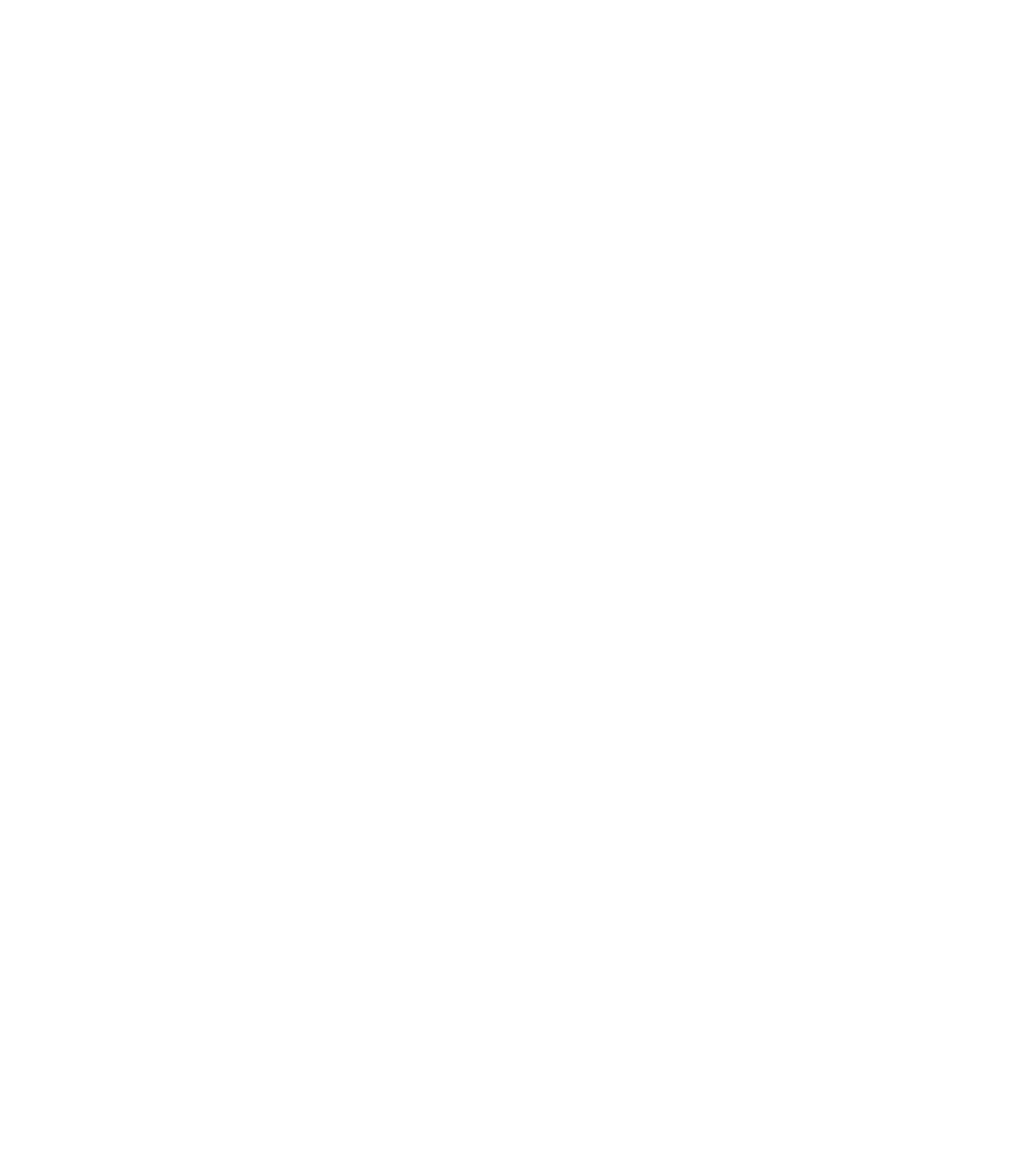
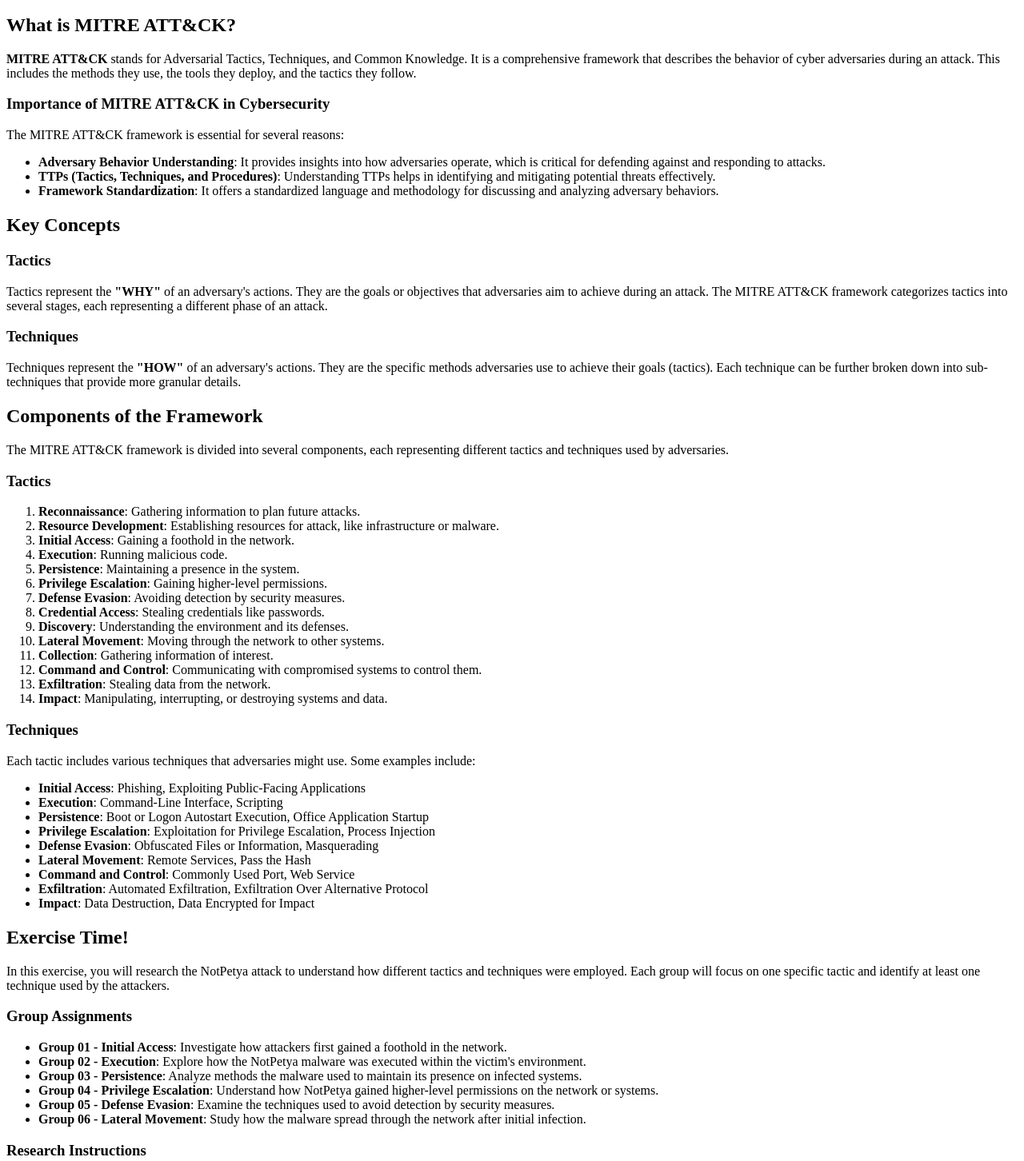
Before and after one commit to scissorhands26/lms, a Next.js app: page /c3/block01/mitre in a window 1280 px wide. Shown: the part 118-1570 px from the top of the page at 80% size. Before the commit the page ends 800 px from the top, so only its background shows below. Built offline with nearby package versions, Linux system fonts and the light colour scheme.

Commit message:
Added Mitre docs

```diff
--- a/pages/c3/block01/mitre.mdx
+++ b/pages/c3/block01/mitre.mdx
@@ -0,0 +1,87 @@
+# Introduction to MITRE ATT&CK
+
+Understanding the MITRE ATT&CK framework, its components, and its importance in cybersecurity will form a baseline for your knowledge. As members of the Cyber National Mission Force, gaining base understanding of adversary tactics and techniques is crucial for successful operations.
+
+## What is MITRE ATT&CK?
+
+**MITRE ATT&CK** stands for Adversarial Tactics, Techniques, and Common Knowledge. It is a comprehensive framework that describes the behavior of cyber adversaries during an attack. This includes the methods they use, the tools they deploy, and the tactics they follow.
+
+### Importance of MITRE ATT&CK in Cybersecurity
+
+The MITRE ATT&CK framework is essential for several reasons:
+
+- **Adversary Behavior Understanding**: It provides insights into how adversaries operate, which is critical for defending against and responding to attacks.
+- **TTPs (Tactics, Techniques, and Procedures)**: Understanding TTPs helps in identifying and mitigating potential threats effectively.
+- **Framework Standardization**: It offers a standardized language and methodology for discussing and analyzing adversary behaviors.
+
+## Key Concepts
+
+### Tactics
+
+Tactics represent the **"WHY"** of an adversary's actions. They are the goals or objectives that adversaries aim to achieve during an attack. The MITRE ATT&CK framework categorizes tactics into several stages, each representing a different phase of an attack.
+
+### Techniques
+
+Techniques represent the **"HOW"** of an adversary's actions. They are the specific methods adversaries use to achieve their goals (tactics). Each technique can be further broken down into sub-techniques that provide more granular details.
+
+## Components of the Framework
+
+The MITRE ATT&CK framework is divided into several components, each representing different tactics and techniques used by adversaries.
+
+### Tactics
+
+1. **Reconnaissance**: Gathering information to plan future attacks.
+2. **Resource Development**: Establishing resources for attack, like infrastructure or malware.
+3. **Initial Access**: Gaining a foothold in the network.
+4. **Execution**: Running malicious code.
+5. **Persistence**: Maintaining a presence in the system.
+6. **Privilege Escalation**: Gaining higher-level permissions.
+7. **Defense Evasion**: Avoiding detection by security measures.
+8. **Credential Access**: Stealing credentials like passwords.
+9. **Discovery**: Understanding the environment and its defenses.
+10. **Lateral Movement**: Moving through the network to other systems.
+11. **Collection**: Gathering information of interest.
+12. **Command and Control**: Communicating with compromised systems to control them.
+13. **Exfiltration**: Stealing data from the network.
+14. **Impact**: Manipulating, interrupting, or destroying systems and data.
+
+### Techniques
+
+Each tactic includes various techniques that adversaries might use. Some examples include:
+
+- **Initial Access**: Phishing, Exploiting Public-Facing Applications
+- **Execution**: Command-Line Interface, Scripting
+- **Persistence**: Boot or Logon Autostart Execution, Office Application Startup
+- **Privilege Escalation**: Exploitation for Privilege Escalation, Process Injection
+- **Defense Evasion**: Obfuscated Files or Information, Masquerading
+- **Lateral Movement**: Remote Services, Pass the Hash
+- **Command and Control**: Commonly Used Port, Web Service
+- **Exfiltration**: Automated Exfiltration, Exfiltration Over Alternative Protocol
+- **Impact**: Data Destruction, Data Encrypted for Impact
+
+## Exercise Time!
+
+In this exercise, you will research the NotPetya attack to understand how different tactics and techniques were employed. Each group will focus on one specific tactic and identify at least one technique used by the attackers.
+
+### Group Assignments
+
+- **Group 01 - Initial Access**: Investigate how attackers first gained a foothold in the network.
+- **Group 02 - Execution**: Explore how the NotPetya malware was executed within the victim's environment.
+- **Group 03 - Persistence**: Analyze methods the malware used to maintain its presence on infected systems.
+- **Group 04 - Privilege Escalation**: Understand how NotPetya gained higher-level permissions on the network or systems.
+- **Group 05 - Defense Evasion**: Examine the techniques used to avoid detection by security measures.
+- **Group 06 - Lateral Movement**: Study how the malware spread through the network after initial infection.
+
+### Research Instructions
+
+1. **Research**: Use online resources to gather information about your assigned tactic and technique.
+2. **Document**: Write a summary of your findings, including how the technique was employed in the NotPetya attack.
+3. **Present**: Prepare to present your findings to the class.
+
+## Questions?
+
+If you have any questions or need further clarification, please feel free to ask during the class.
+
+---
+
+This document serves as an introductory guide to the MITRE ATT&CK framework, providing a foundation for understanding and applying its concepts in your cybersecurity operations.
```
